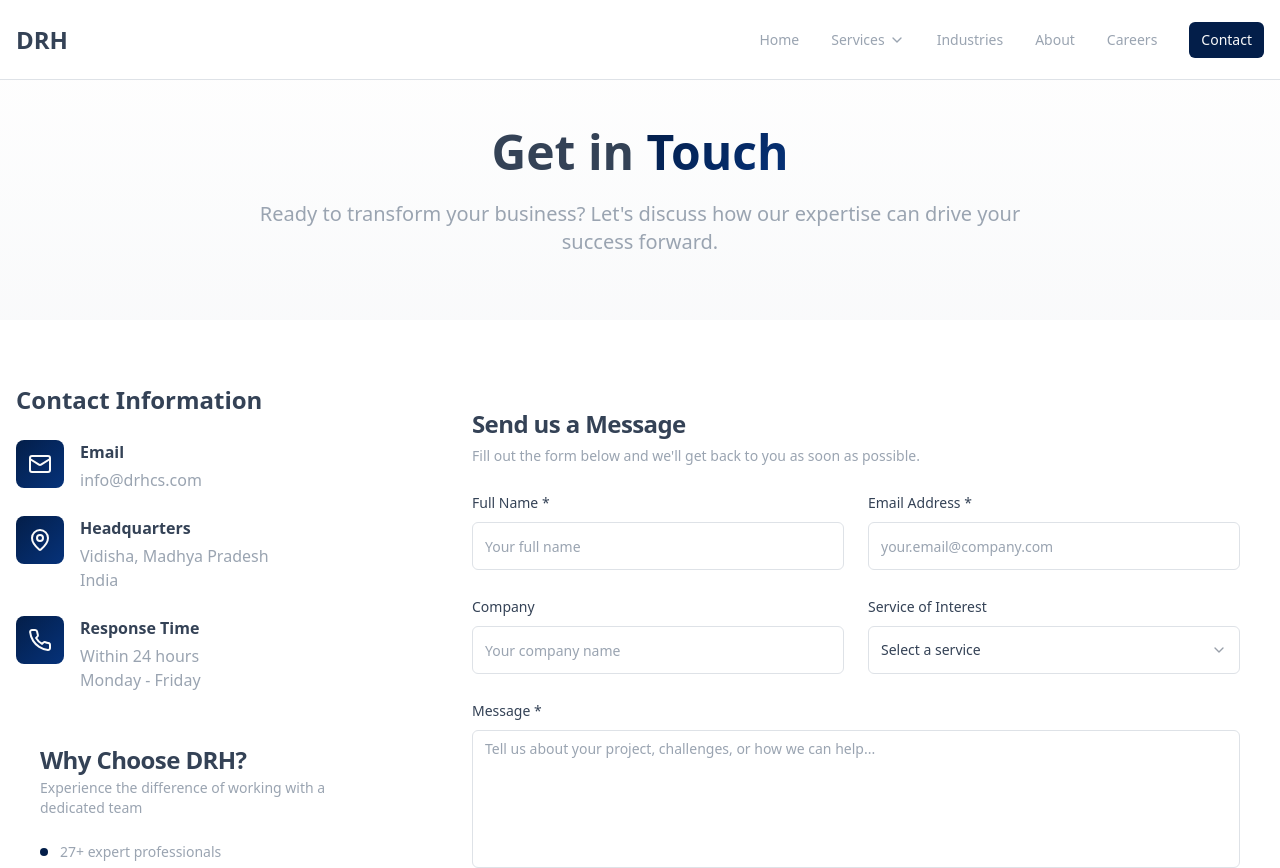
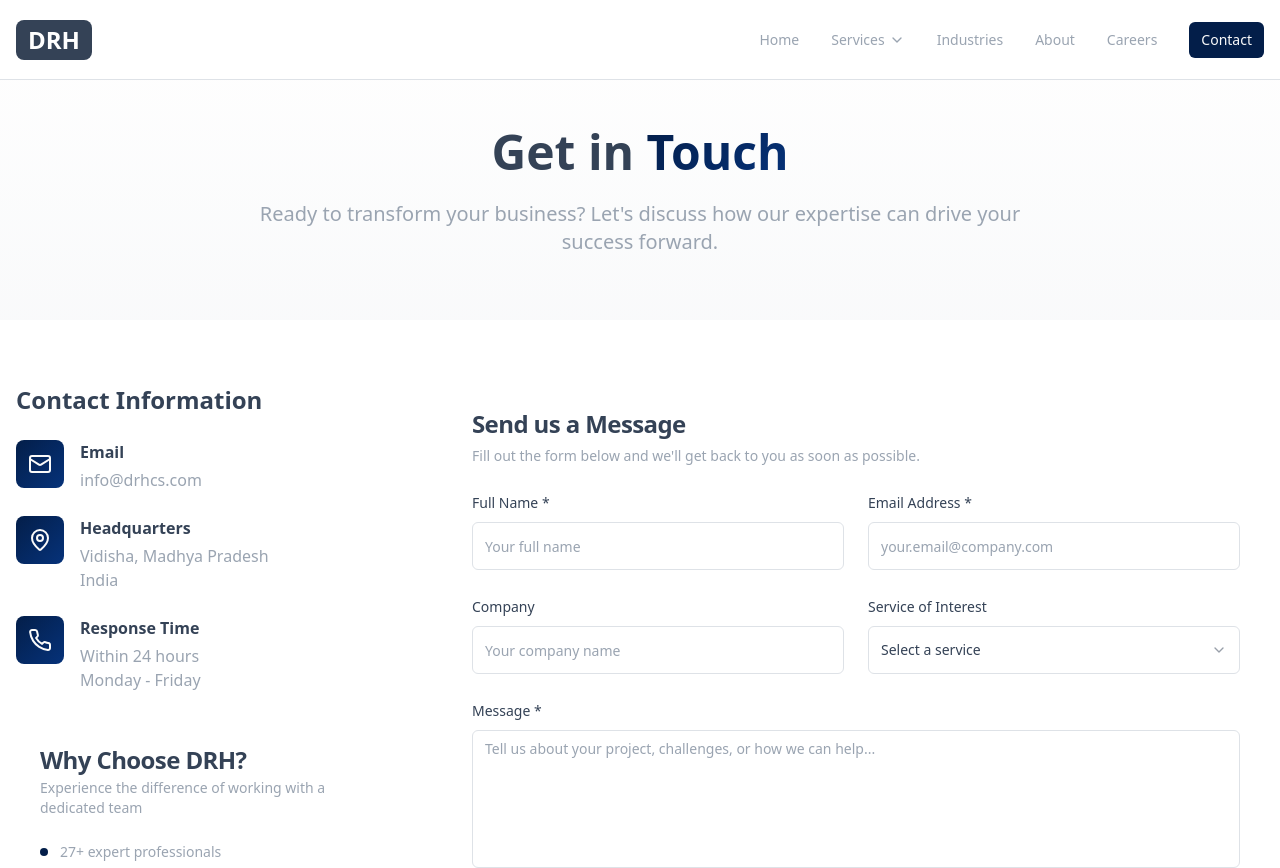
Before and after one commit to hemanthglobal/drh-business, a React (Vite) app: page /contact in a window 1280 px wide. Shown: the top 868 px of the page. Built offline with nearby package versions, Linux system fonts and the light colour scheme.

Commit message:
Update text and background colors

```diff
--- a/src/components/ui/navigation.tsx
+++ b/src/components/ui/navigation.tsx
@@ -49,7 +49,7 @@ export function Navigation() {
     )}>
       <div className="container mx-auto px-4 h-full flex items-center justify-between">
         {/* Logo */}
-        <Link to="/" className="text-2xl font-bold text-foreground">
+        <Link to="/" className="text-2xl font-bold text-white bg-foreground px-3 py-1 rounded-lg">
           DRH
         </Link>
 
```
